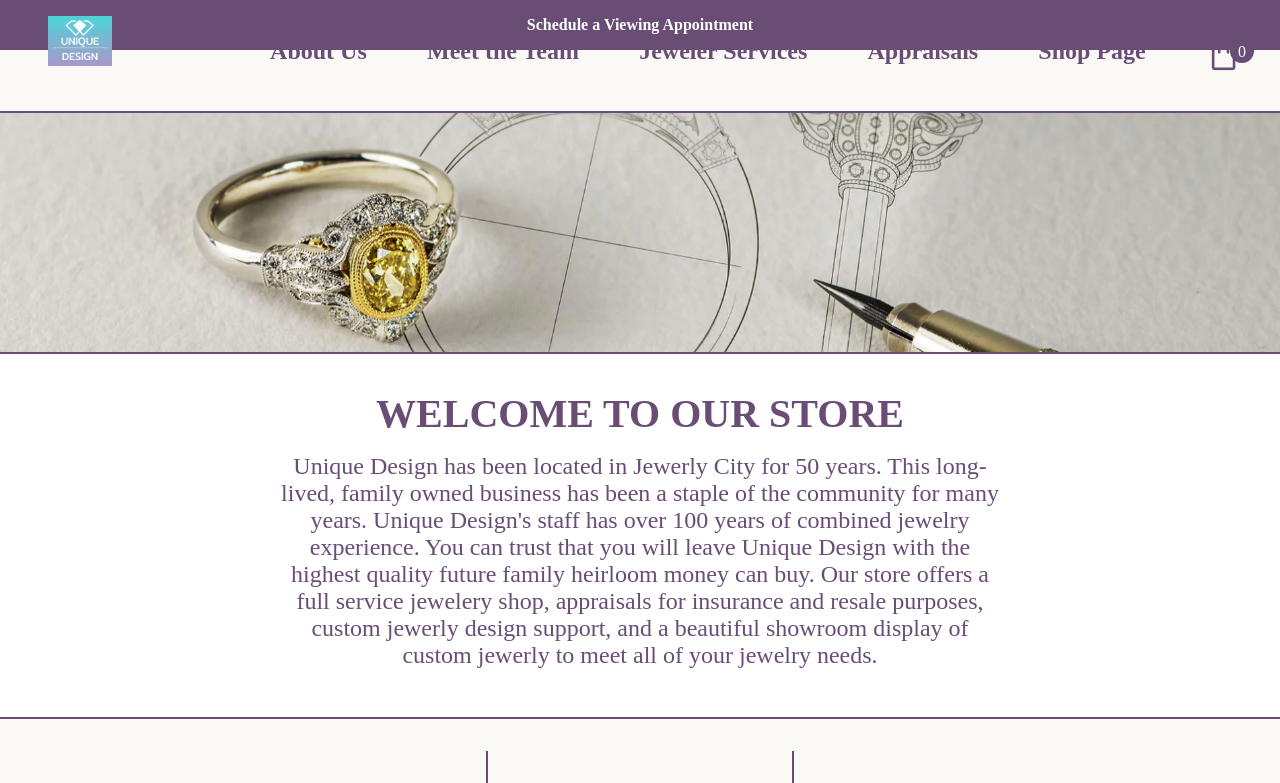
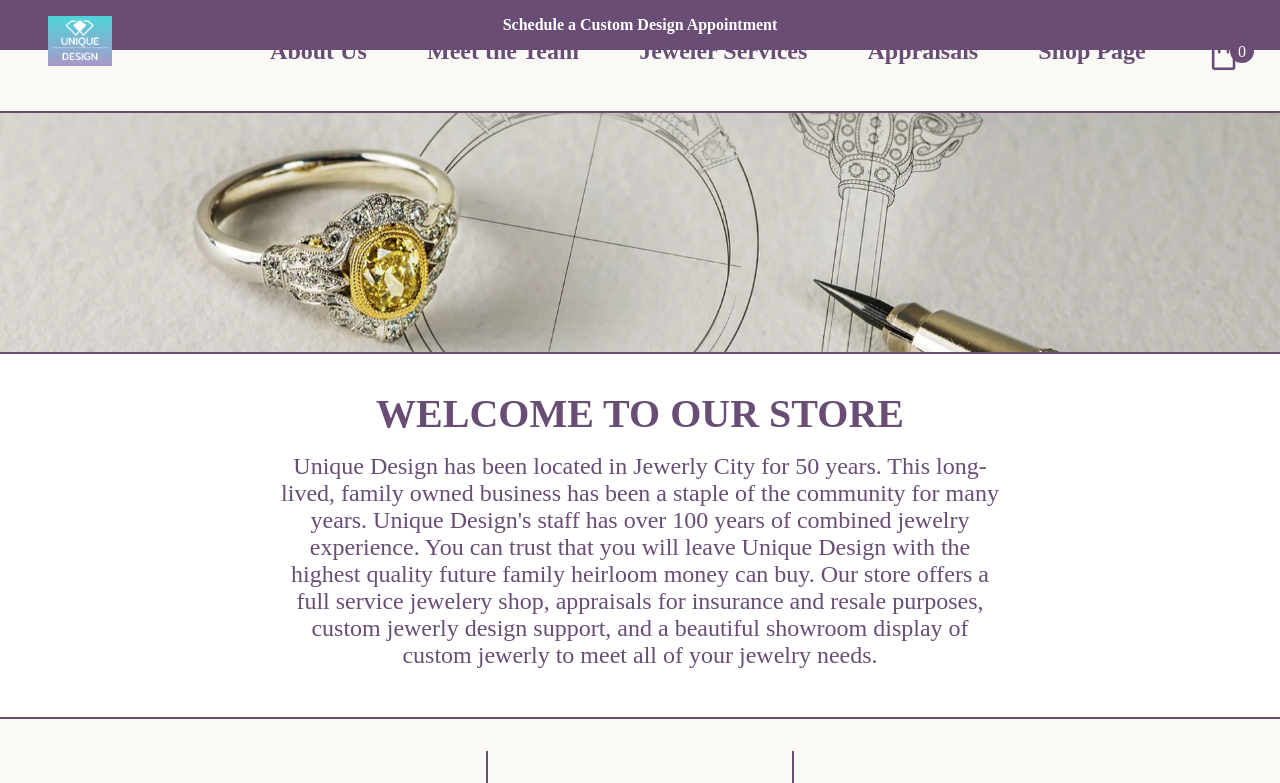
Before and after one commit to Amiriel01/Jewelry-Website, a React (Vite) app: page / in a window 1280 px wide. Shown: the top 783 px of the page. Built offline with nearby package versions, Linux system fonts and the light colour scheme.

Commit message:
header text updated

```diff
--- a/src/Header.jsx
+++ b/src/Header.jsx
@@ -8,7 +8,7 @@ export default function Header() {
         <div>
             <div className="header">
                 <div className="appt-schedule">
-                    <p id="appt-text">Schedule a Viewing Appointment</p>
+                    <p id="appt-text">Schedule a Custom Design Appointment</p>
                 </div>
 
                 <div >
```
